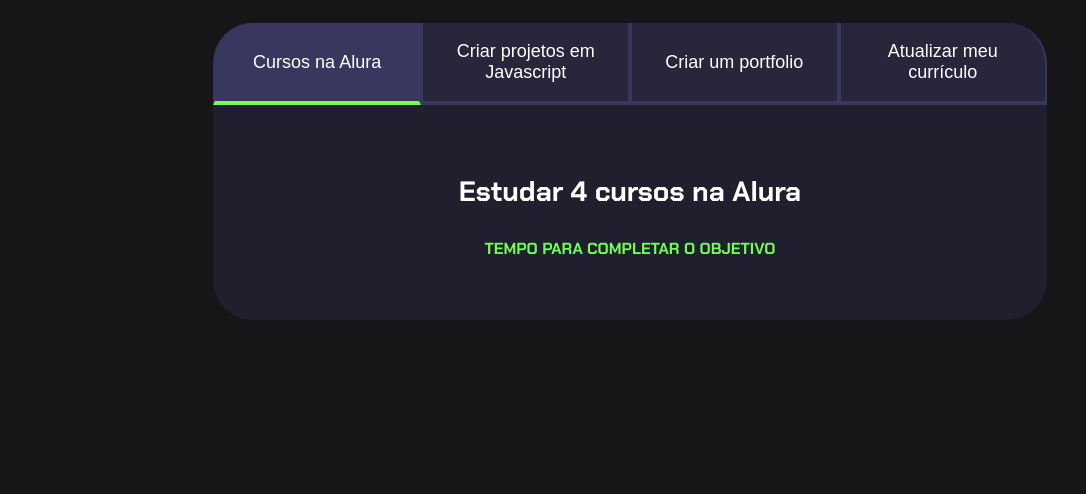
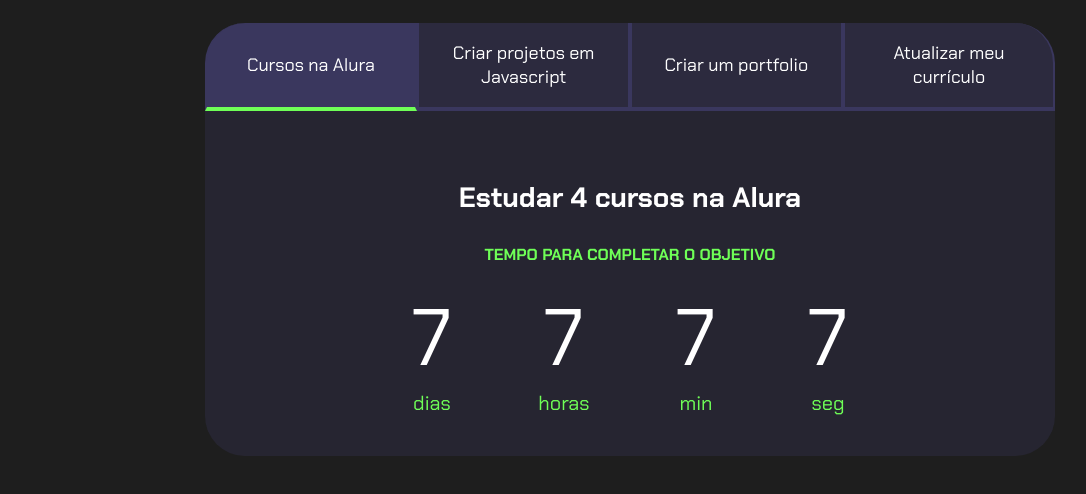
Before and after one commit to izabela2022/projeto_vida, a plain HTML site: page projeto de vida/index.html in a window 1280 px wide. Shown: the part 80-574 px from the top of the page, without its empty margins (10-1096 px from the left). Drawn offline with Linux system fonts and the light colour scheme.

Commit message:
Add files via upload
22/03

```diff
--- a/projeto de vida/index.html
+++ b/projeto de vida/index.html
@@ -1,11 +1,13 @@
 <!DOCTYPE html>
 <html lang="pt-br">
+
 <head>
     <meta charset="UTF-8">
     <meta name="viewport" content="width=device-width, initial-scale=1.0">
     <title>Meus objetivos do ano</title>
     <link rel="stylesheet" href="style.css">
 </head>
+
 <body>
     <section class="conteudo-principal">
         <h2 class="titulo-principal">Meus Objetivos do ano<span>_</span></h2>
@@ -20,7 +22,24 @@
                 <div class="aba-conteudo ativo">
                     <h3 class="aba-conteudo-titulo-principal">Estudar 4 cursos na Alura</h3>
                     <h4 class="aba-conteudo-titulo-secundario">Tempo para completar o objetivo</h4>
-                <div class="contador"></div>
+                    <div class="contador">
+                        <div class="contador-digito">
+                            <p class="contador-digito-numero">7</p>
+                            <p class="contador-digito-texto">dias</p>
+                        </div>
+                        <div class="contador-digito">
+                            <p class="contador-digito-numero">7</p>
+                            <p class="contador-digito-texto">horas</p>
+                        </div>
+                        <div class="contador-digito">
+                            <p class="contador-digito-numero">7</p>
+                            <p class="contador-digito-texto">min</p>
+                        </div>
+                        <div class="contador-digito">
+                            <p class="contador-digito-numero">7</p>
+                            <p class="contador-digito-texto">seg</p>
+                        </div>
+                    </div>
                 </div>
                 <div class="aba-conteudo">
                     <h3 class="aba-conteudo-titulo-principal">Criar 5 projetos em Javascript</h3>
@@ -42,4 +61,5 @@
     </section>
     <script src="main.js"></script>
 </body>
+
 </html>
--- a/projeto de vida/main.js
+++ b/projeto de vida/main.js
@@ -14,9 +14,43 @@
     }
 }
 
-//Código omitido
+const contadores = document.querySelectorAll(".contador");
+const tempoObjetivo1 = new Date("2020-10-05T00:00:00");
+const tempoObjetivo2 = new Date("2023-12-05T00:00:00");
+const tempoObjetivo3 = new Date("2023-12-30T00:00:00");
+const tempoObjetivo4 = new Date("2024-02-01T00:00:00");
 
-const contadores = document.querySelectorAll(".contador");
-const tempoObjetivo1 = new Date("2024-10-05");
+const tempos = [tempoObjetivo1,tempoObjetivo2,tempoObjetivo3,tempoObjetivo4];
 
-contadores[0].textContent = tempo0bjetivo1;
+
+function calculaTempo(tempoObjetivo) {
+    let tempoAtual = new Date();
+    let tempoFinal = tempoObjetivo - tempoAtual;
+    let segundos = Math.floor(tempoFinal / 1000);
+    let minutos = Math.floor(segundos / 60);
+    let horas = Math.floor(minutos / 60);
+    let dias = Math.floor(horas / 24);
+
+    segundos %= 60;
+    minutos %= 60;
+    horas %= 24;
+    if (tempoFinal > 0){
+        return dias + " dias " + horas + " horas " + minutos + " minutos " + segundos + " segundos";
+    } else {
+        return "Prazo Finalizado";
+    }
+}
+
+function atualizaCronometro(){
+
+    for (let i=0; i<contadores.length;i++){
+        contadores[i].textContent = calculaTempo(tempos[i]);
+    }
+}
+
+function comecaCronometro(){
+    atualizaCronometro();
+    setInterval(atualizaCronometro,1000);
+}
+
+//comecaCronometro();
--- a/projeto de vida/style.css
+++ b/projeto de vida/style.css
@@ -1,7 +1,7 @@
-@import url('https://fonts.googleapis.com/css?family=Chakra+Petch:wght@400;700&display=swap');
+@import url('https://fonts.googleapis.com/css2?family=Chakra+Petch:wght@400;700&display=swap');
 
 :root {
-  --cor-de-fundo: #161618;
+    --cor-de-fundo: #1E1E1E;
     --verde: #6FFF57;
     --branco: #FFFFFF;
     --botao-ativo: #3A375E;
@@ -14,6 +14,8 @@
     color: var(--branco);
     font-family: 'Chakra Petch', sans-serif;
 }
+
+
 .conteudo-principal {
     display: flex;
     flex-direction: column;
@@ -23,16 +25,20 @@
     width: 100%;
     margin: 0 auto;
 }
+
 .titulo-principal {
     text-align: left;
     width: 100%;
     font-size: 32px;
 }
+
 .titulo-principal span {
     color: var(--verde);
 }
+
+
 .botao {
-  font-family: "Crakra Petch", sans-serif;
+    font-family: 'Chakra Petch', sans-serif;
     background-color: var(--botao-inativo);
     color: var(--branco);
     display: flex;
@@ -46,6 +52,7 @@
     border-right: 2px solid var(--botao-ativo);
     border-top: none;
 }
+
 .botao:first-child {
     border-radius: 40px 40px 0 0;
 }
@@ -53,6 +60,7 @@
 .botoes {
     display: block;
 }
+
 .botao.ativo{
     background-color: var(--botao-ativo);
     border-bottom: 4px solid var(--verde);
@@ -64,11 +72,13 @@
     border-radius: 0 0 40px 40px;
 }
 .aba-conteudo.ativo{
-  display: block;
+    display:block;
 }
+
 .aba-conteudo{
     display: none;
 }
+
 .aba-conteudo-titulo-principal{
     font-size: 28px;
     text-align: center;
@@ -78,6 +88,31 @@
     color: var(--verde);
     text-transform: uppercase;
 }
+
+.contador{
+    display:flex;
+    justify-content: center;
+    flex-wrap: wrap;
+}
+.contador-digito{
+    padding: 0 16px;
+    text-align: center;
+    min-width: 100px;
+}
+
+.contador-digito-numero{
+    font-size: 80px;
+    margin: 0;
+
+}
+
+.contador-digito-texto{
+    color: var(--verde);
+    font-size: 20px;
+    margin: 0;
+
+}
+
 @media screen and (min-width: 768px) {
     .botoes {
         display: flex;
```
Lines whose indentation alone changed are shown as unchanged.
